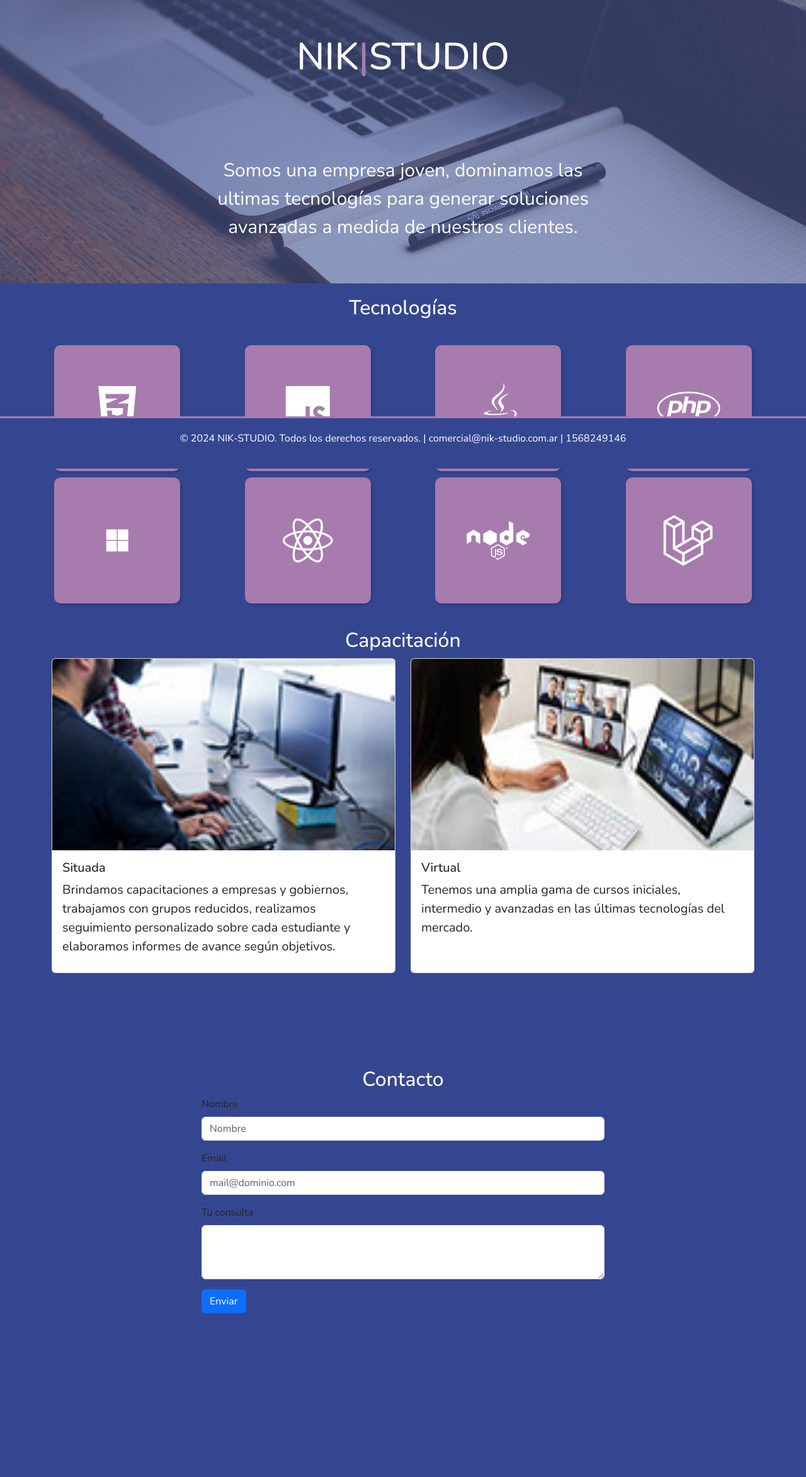
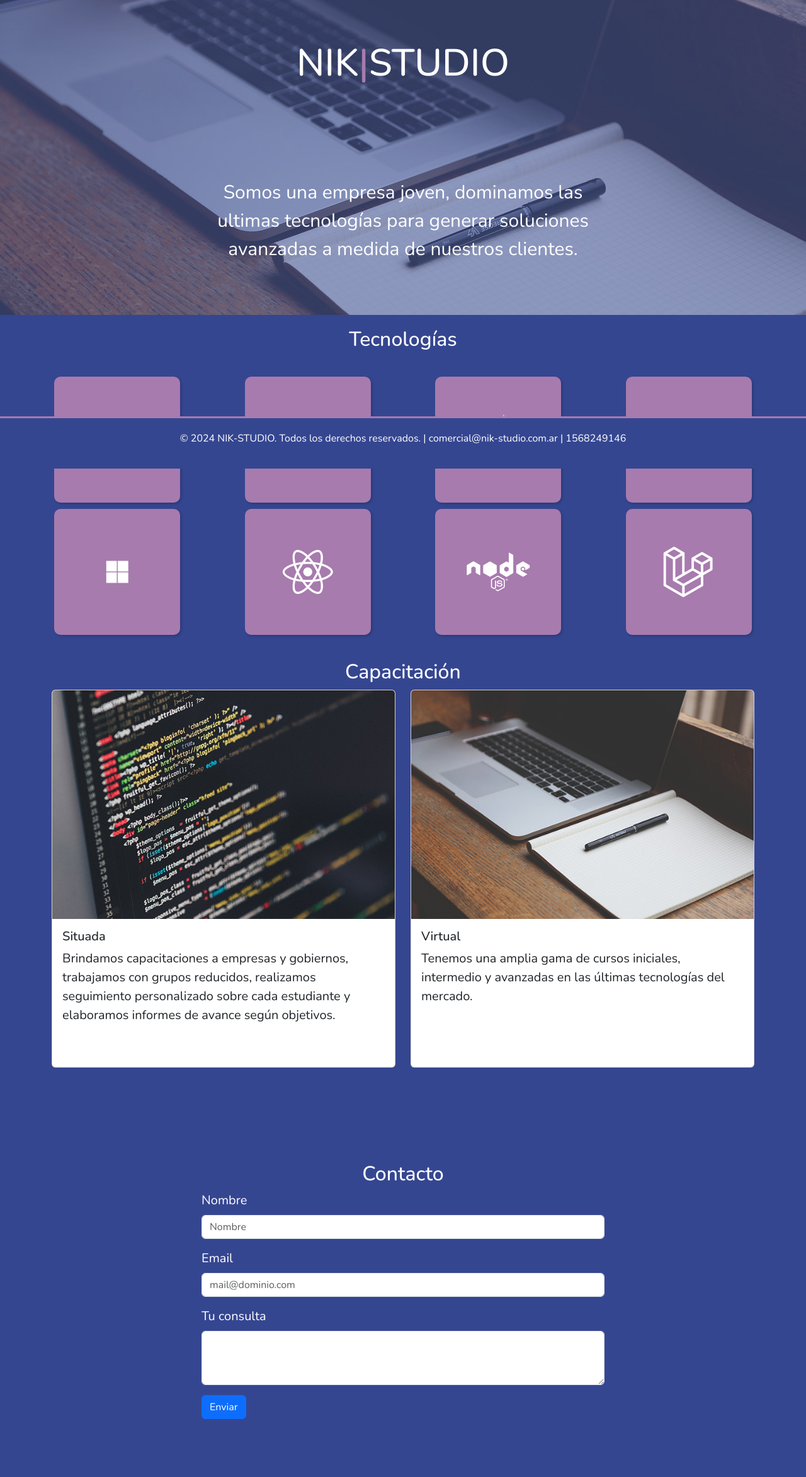
Before and after one commit to nmfernandez1982/nik-studio, a PHP site: page /inicio.html in a window 1280 px wide. Shown: the part 56-2401 px from the top of the page at 63% size. Before the commit the page ends 2141 px from the top, so only its background shows below. Run offline with PHP 8.4, Linux system fonts and the light colour scheme; some libraries are stand-ins or nearby versions.

Commit message:
AjustesVersion2

```diff
--- a/css/style.css
+++ b/css/style.css
@@ -143,7 +143,7 @@ margin-left: 30px;
 {
   width: 100%;
   position: relative;
-  height: 450px;
+  height: 500px;
 }
 
 #imageResponsive img{
@@ -343,6 +343,10 @@ footer
 
 @media screen and (min-width:1200px)
 {
+
+
+
+
   #imageResponsive h1
     {
       font-size: 60px;
@@ -355,6 +359,12 @@ footer
   #formResponsive
 {
   width: 50%;
+}
+
+label
+{
+  color: white;
+  font-size: 20px;
 }
 
 .card-text
@@ -398,6 +408,11 @@ footer
   font-size: 40px;
 }
 
+.card
+{
+  height: 600px;
+}
+
 
 
 }
--- a/inicio.html
+++ b/inicio.html
@@ -87,7 +87,7 @@
                         </div>
                         <div class="col">
                           <div class="card" >
-                            <img src="img/virtual.jpeg" class="card-img-top" alt="...">
+                            <img src="img/virtual.jpg" class="card-img-top" alt="...">
                             <div class="card-body">
                               <h5 class="card-title nunito">Virtual</h5>
                               <p class="card-text">Tenemos una amplia gama de cursos iniciales, intermedio y avanzadas en las últimas tecnologías del mercado. </p>
```
Also changed, not shown: img/code-1839406_1280.jpg (deleted), img/desk-593327_1280.jpg (deleted), img/programacionInsitu.jpg, img/virtual.jpeg (deleted), img/virtual.jpg (added).
